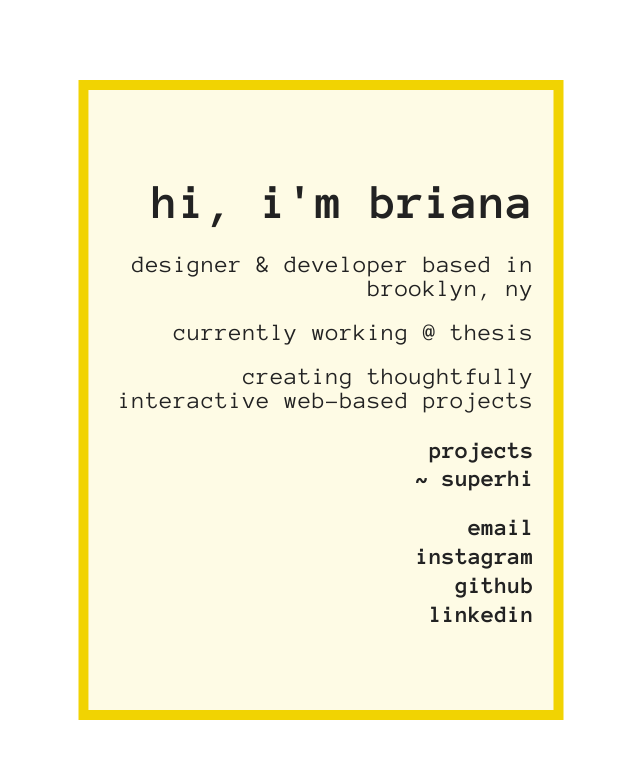
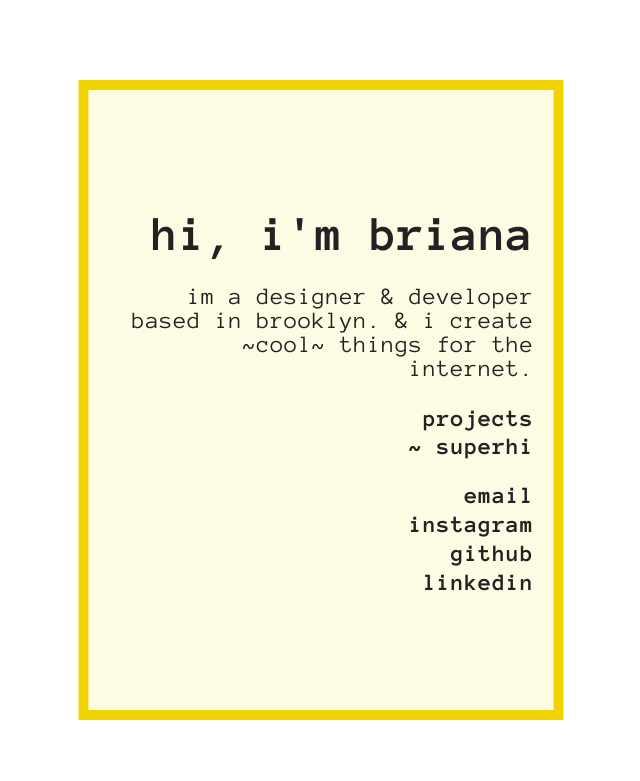
Before and after one commit to brianagude/brianagude-old, a website with bundled scripts: page app/index.html in a window 1280 px wide. Shown: the whole page, without its empty margins (319-959 px from the left). Built offline with nearby package versions, Linux system fonts and the light colour scheme.

Commit message:
update bio

```diff
--- a/app/index.html
+++ b/app/index.html
@@ -1,11 +1,13 @@
 <!DOCTYPE html>
+
 <head>
   <title>briana only makes cool things</title>
 
   <!-- default meta tags -->
   <meta charset="UTF-8">
   <meta name="description" content="I make things for the internet now">
-    <meta name="keywords" content="web, design, cool, atlanta, new york, los angeles, development, developer">
+  <meta name="keywords"
+    content="web, design, cool, atlanta, new york, los angeles, development, developer">
   <meta name="author" content="briana gude">
   <meta name="viewport" content="width=device-width, initial-scale=1.0">
 
@@ -15,7 +17,8 @@
   <meta name="twitter:creator" content="@brianagude" />
   <meta property="og:url" content="https://brianagude.com/" />
   <meta property="og:title" content="briana only makes cool things" />
-    <meta property="og:description" content="I make things for the internet now" />
+  <meta property="og:description"
+    content="I make things for the internet now" />
   <meta property="og:image" content="./img/logo.svg" />
 
   <!-- styles etc. -->
@@ -34,9 +37,11 @@
       <div class="info">
 
         <h1> hi, i'm briana </h1>
-          <p> designer & developer based in brooklyn, ny</p>
-          <p> currently working @ thesis </p>
-          <p> creating thoughtfully interactive web-based projects </p>
+
+        <p>
+          im a designer & developer based in brooklyn. & i create ~cool~
+          things for the internet.
+        </p>
 
         <div class='links info-links'>
           <a href="#projects">projects</a>
@@ -89,9 +94,13 @@
     </div>
   </section>
 
+  <script src="https://code.jquery.com/jquery-3.5.1.min.js"
+    integrity="sha256-9/aliU8dGd2tb6OSsuzixeV4y/faTqgFtohetphbbj0="
+    crossorigin="anonymous"></script>
   <script src="js/custom.js"></script>
   <script src="js/matter.min.js"></script>
   <script src="js/matter-wrap.js"></script>
   <script src="js/gravity.js"></script>
 </body>
+
 </html>
--- a/app/scss/_typography.scss
+++ b/app/scss/_typography.scss
@@ -47,7 +47,8 @@ h1, h2, h3, h4, h5, h6, p, a, small {
 
   a {
     color: $black;
-    font-size: 1.2rem;
+    letter-spacing: 0.75px;
+    font-size: $base-unit * 1.5;
     line-height: 1.2;
     text-decoration: none;
     display: block;
```
Also changed, not shown: app/css/style.css, app/js/custom.js (line endings or trailing spaces), 1 other file. Lines whose indentation alone changed are shown as unchanged.
